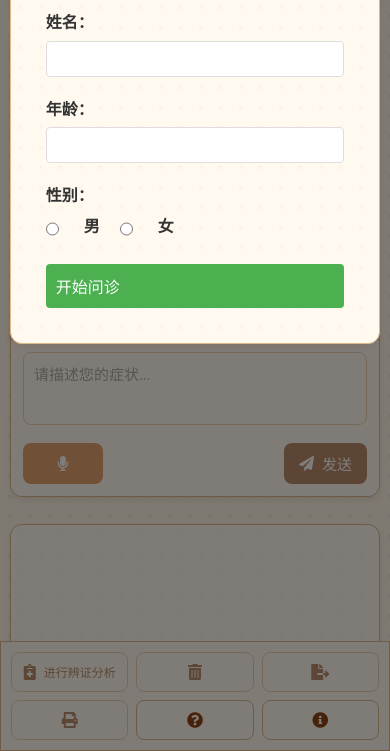
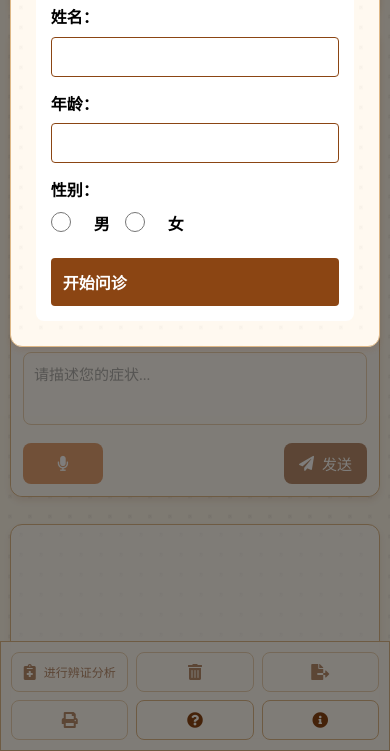
Before and after one commit to jsjm1986/zhongyi, a plain HTML site: page index.html in a window 390 px wide. Shown: the part 93-844 px from the top of the page. Drawn offline with Linux system fonts and the light colour scheme.

Commit message:
Add files via upload

```diff
--- a/css/style.css
+++ b/css/style.css
@@ -668,6 +668,8 @@ button:hover {
 
 .user-info-form {
     padding: 20px;
+    background-color: #fff;
+    border-radius: 8px;
 }
 
 .form-group {
@@ -676,49 +678,65 @@ button:hover {
 
 .form-group label {
     display: block;
-    margin-bottom: 5px;
+    margin-bottom: 8px;
     font-weight: bold;
     color: #333;
+    font-size: 16px;
 }
 
 .form-group input[type="text"],
 .form-group input[type="number"] {
     width: 100%;
-    padding: 8px;
-    border: 1px solid #ddd;
+    padding: 12px;
+    border: 1px solid #8B4513;
     border-radius: 4px;
     font-size: 16px;
+    background-color: #fff;
+    color: #333;
+}
+
+.form-group input[type="text"]:focus,
+.form-group input[type="number"]:focus {
+    outline: none;
+    border-color: #D2691E;
+    box-shadow: 0 0 0 2px rgba(210, 105, 30, 0.2);
 }
 
 .radio-group {
     display: flex;
     gap: 20px;
+    margin-top: 8px;
 }
 
 .radio-group label {
     display: inline-flex;
     align-items: center;
     cursor: pointer;
+    font-size: 16px;
+    color: #333;
 }
 
 .radio-group input[type="radio"] {
-    margin-right: 5px;
+    margin-right: 8px;
+    width: 18px;
+    height: 18px;
 }
 
 .submit-btn {
     width: 100%;
-    padding: 10px;
-    background-color: #4CAF50;
+    padding: 12px;
+    background-color: #8B4513;
     color: white;
     border: none;
     border-radius: 4px;
     font-size: 16px;
     cursor: pointer;
     transition: background-color 0.3s;
+    margin-top: 10px;
 }
 
 .submit-btn:hover {
-    background-color: #45a049;
+    background-color: #654321;
 }
 
 /* 禁用状态的样式 */
@@ -728,3 +746,82 @@ button:hover {
     opacity: 0.6;
     cursor: not-allowed;
 }
+
+/* 移动端优化 */
+@media (max-width: 768px) {
+    .user-info-form {
+        padding: 15px;
+        margin: 10px;
+    }
+
+    .form-group {
+        margin-bottom: 15px;
+    }
+
+    .form-group label {
+        font-size: 16px;
+        margin-bottom: 6px;
+        color: #000;  /* 加深文字颜色 */
+    }
+
+    .form-group input[type="text"],
+    .form-group input[type="number"] {
+        padding: 10px;
+        font-size: 16px;
+        background-color: #fff;  /* 确保背景为白色 */
+        color: #000;  /* 加深输入文字颜色 */
+    }
+
+    .radio-group {
+        gap: 15px;
+    }
+
+    .radio-group label {
+        font-size: 16px;
+        color: #000;  /* 加深文字颜色 */
+    }
+
+    .radio-group input[type="radio"] {
+        width: 20px;  /* 增大单选按钮大小 */
+        height: 20px;
+    }
+
+    .submit-btn {
+        padding: 12px;
+        font-size: 16px;
+        background-color: #8B4513;  /* 使用深色背景 */
+        color: #fff;  /* 白色文字 */
+        font-weight: bold;
+    }
+
+    /* 暗色模式支持 */
+    @media (prefers-color-scheme: dark) {
+        .user-info-form {
+            background-color: #2d2d2d;
+        }
+
+        .form-group label {
+            color: #fff;
+        }
+
+        .form-group input[type="text"],
+        .form-group input[type="number"] {
+            background-color: #3d3d3d;
+            color: #fff;
+            border-color: #8B4513;
+        }
+
+        .radio-group label {
+            color: #fff;
+        }
+
+        .submit-btn {
+            background-color: #8B4513;
+            color: #fff;
+        }
+
+        .submit-btn:hover {
+            background-color: #654321;
+        }
+    }
+}
```
